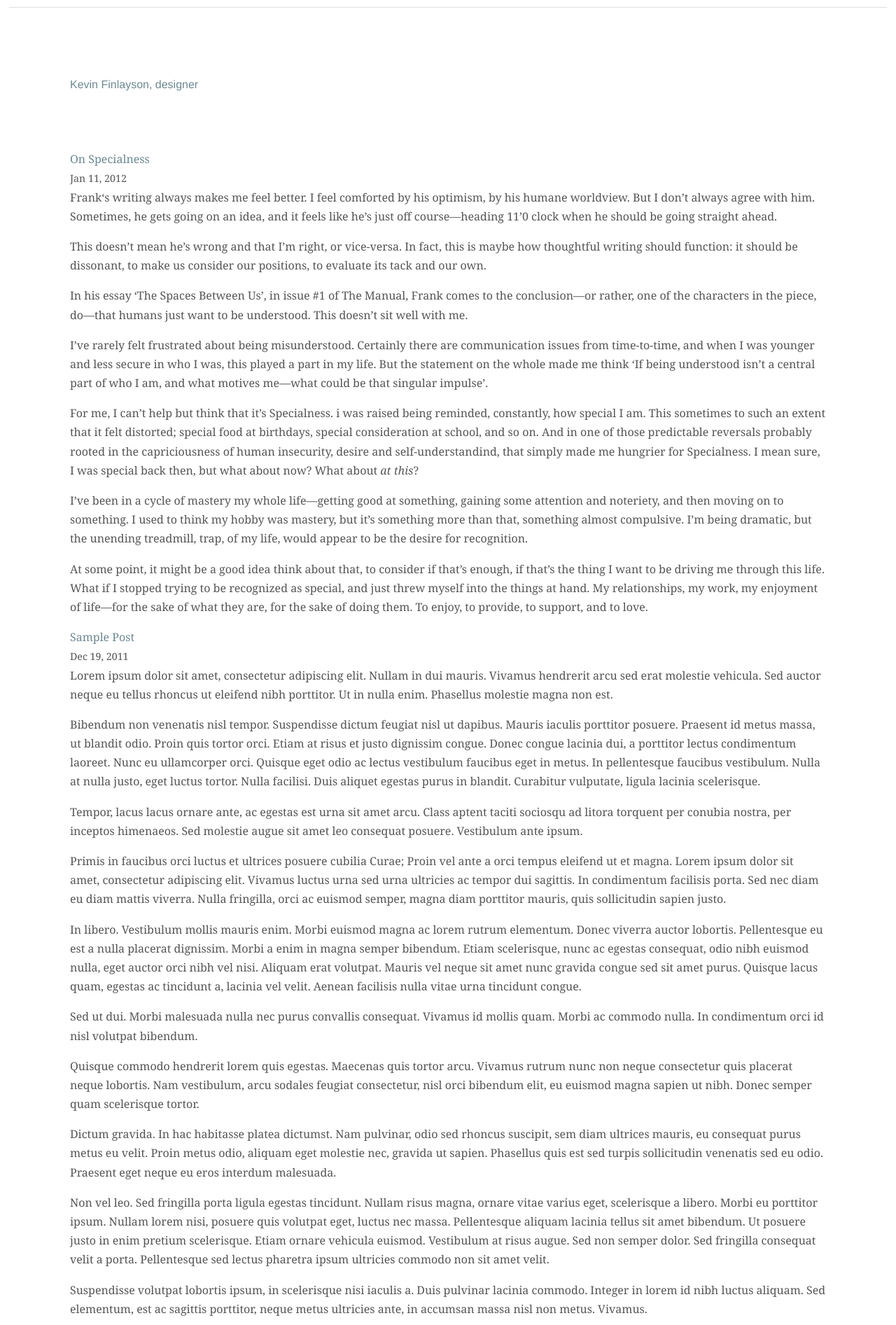
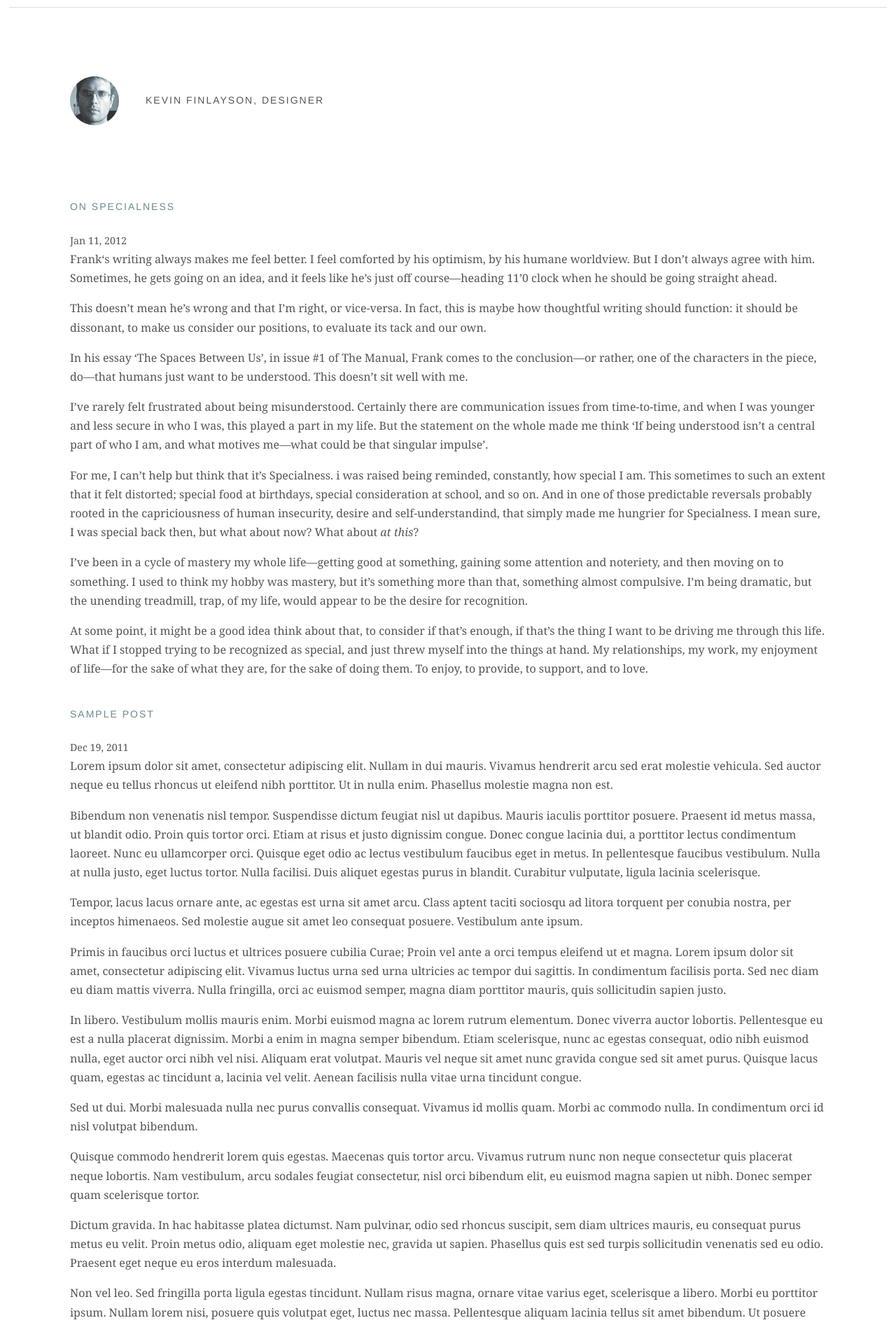
Before and after one commit to kevinfinlayson/kevinfinlayson.com, a Jekyll site: the page built from index.html, in a window 1280 px wide. Shown: the top 1893 px of the page at 70% size. Built offline with Jekyll 4.4.1, drawn with Linux system fonts in a browser that asks for light colours; nearby versions of some CDN libraries.

Commit message:
header styles and new self-portrait image

```diff
--- a/_includes/header.html
+++ b/_includes/header.html
@@ -1,3 +1,3 @@
 <header role="banner">
-  <a href="http://dustandmold.net" title="Kevin Finlayson" class="logo">Kevin Finlayson, designer</a>
+  <h1><a href="http://dustandmold.net" title="Kevin Finlayson" class="logo"><img src="/graphics/self-portrait.png" alt="Self Portrait">Kevin Finlayson, designer</a></h1>
 </header><!-- end of banner -->
--- a/css/screen.css
+++ b/css/screen.css
@@ -18,8 +18,11 @@ time, mark, audio, video {
   vertical-align: baseline;
   background: transparent; }
 
-h1, h2, h3, h4, h5, h6 {
-  font-weight: normal; }
+h1 {
+  font-weight: normal;
+  font-family: "brandon-grotesque-1", "brandon-grotesque-2", "helvetica neue", arial, sans-serif;
+  letter-spacing: 2px;
+  text-transform: uppercase; }
 
 article, aside, details, figcaption, figure, footer, header, hgroup, nav, section {
   display: block; }
@@ -138,14 +141,39 @@ body {
 /*
 typography
 */
+h1 {
+  line-height: 4.275rem;
+  font-size: 0.875rem; }
+
 /*
 header
 */
 header[role=banner] {
-  padding: 6em 0  5em 0; }
+  padding: 6.125rem 0 5.25rem 0;
+  height: 4.275rem; }
 
-.logo {
-  font-family: "brandon-grotesque-1", "brandon-grotesque-2", "helvetica neue", arial, sans-serif; }
+a.logo {
+  padding-left: 10%;
+  height: 4.275rem;
+  display: inline-block;
+  position: relative;
+  color: #555; }
+
+a.logo img {
+  position: absolute;
+  left: 0;
+  top: 0;
+  border-radius: 35px;
+  filter: alpha(opacity=80);
+  opacity: 0.8;
+  -webkit-transition: opacity 0.1s linear;
+  -moz-transition: opacity 0.1s linear;
+  -o-transition: opacity 0.1s linear;
+  transition: opacity 0.1s linear; }
+
+a.logo:hover img {
+  filter: alpha(opacity=100);
+  opacity: 1; }
 
 /*
 Footer
```
Also changed, not shown: css/screen.scss (+33 -5 lines), graphics/self-portrait.png.
